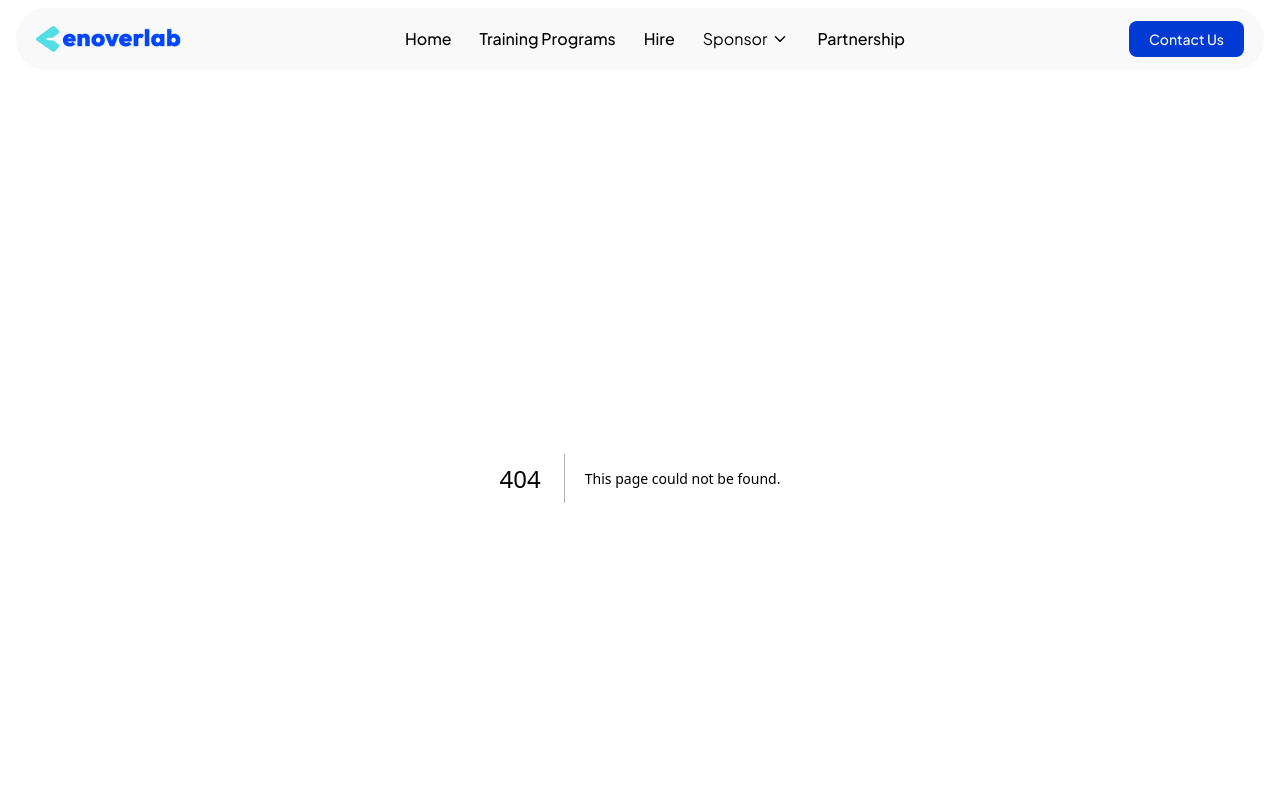
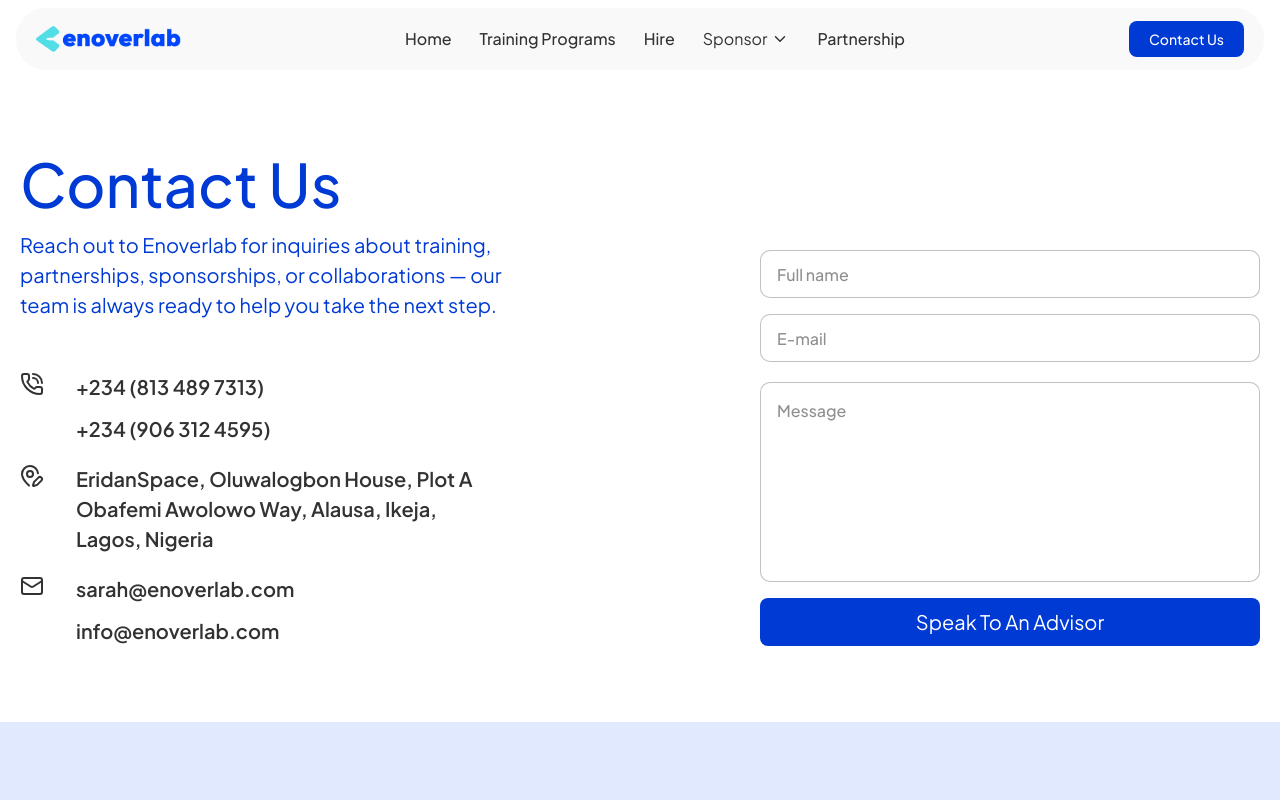
Before and after one commit to Fearless09/enoverlab_new, a Next.js app: page /contact_us in a window 1280 px wide. Before the commit this address had no page. Shown: the top 800 px of the page. Built offline with nearby package versions, Linux system fonts and the light colour scheme.

Commit message:
Contact and Waitlist Pages

```diff
--- a/src/app/(landingPage)/components/Cta.tsx
+++ b/src/app/(landingPage)/components/Cta.tsx
@@ -13,7 +13,11 @@ const CTA = () => {
             Build a partnership tailored just for you. Speak to an advisor
           </p>
 
-          <UiLink>Speak to an Advisor</UiLink>
+          <UiLink
+            href="../../training_programs/advisor"
+          >
+            Speak to an Advisor
+          </UiLink>
         </main>
 
         <main className="shrink-0 space-y-4">
--- /dev/null
+++ b/src/app/contact_us/page.tsx
@@ -0,0 +1,73 @@
+import { Button } from "@/components/ui/Button";
+import InputGroup from "@/components/ui/InputGroup";
+import TextAreaGroup from "@/components/ui/TextAreaGroup";
+import { LocationEdit, Mail, PhoneCallIcon } from "lucide-react";
+
+
+const ContactPage = () => {
+  return (
+    <>
+      <section className="wrapper my-19 flex justify-between gap-5">
+        <main className="w-full max-w-[720px] flex flex-col justify-between gap-13">
+          <div className="flex flex-col gap-4">
+            <h1 className="text-[#003AD4] text-6xl font-medium font-plus-jakarta-sans">Contact Us</h1>
+            <p className=" text-[#003AD4] text-wrap text-[20px] font-plus-jakarta-sans">
+              Reach out to Enoverlab for inquiries about training,<br /> partnerships,
+              sponsorships, or collaborations — our <br />team is always ready to help
+              you take the next step.
+            </p>
+          </div>
+          <div className="flex flex-col gap-5">
+            <div className="flex flex-row justify-start gap-8">
+              <PhoneCallIcon />
+              <div className="flex flex-col justify-between gap-3">
+                <p className="text-[20px] font-semibold font-poppins">+234 (813 489 7313)</p>
+                <p className="text-[20px] font-semibold font-poppins">+234 (906 312 4595)</p>
+              </div>
+            </div>
+            <div className="flex flex-row justify-start gap-8">
+              <LocationEdit />
+              <div className="flex flex-wrap">
+                <p className="text-[20px] font-semibold font-poppins">
+                  EridanSpace, Oluwalogbon House, Plot A
+                  <br />Obafemi Awolowo Way, Alausa, Ikeja,
+                  <br />Lagos, Nigeria
+                </p>
+              </div>
+            </div>
+            <div className="flex flex-row justify-start gap-8">
+              <Mail />
+              <div className="flex flex-col justify-between gap-3">
+                <p className="text-[20px] font-semibold font-poppins">sarah@enoverlab.com</p>
+                <p className="text-[20px] font-semibold font-poppins">info@enoverlab.com</p>
+              </div>
+            </div>
+          </div>
+        </main>
+
+        <main className="flex flex-col gap-4 flex-1 justify-end">
+          <InputGroup
+            id="Full Name"
+            required
+            placeholder="Full name"
+          />
+          <InputGroup
+            id="E-mail"
+            required
+            placeholder="E-mail"
+          />
+          <TextAreaGroup id="Message?" placeholder="Message" />
+          <Button
+            variant="primary"
+            size="md"
+            className="text-[20px] font-normal"
+          >
+            Speak  To An Advisor
+          </Button>
+        </main>
+      </section>
+    </>
+  );
+};
+
+export default ContactPage;
--- a/src/app/training_programs/components/Hero.tsx
+++ b/src/app/training_programs/components/Hero.tsx
@@ -16,8 +16,8 @@ const Hero = () => {
           </p>
           <UiLink
             variant="outline"
-            href="/contact-us"
-            className="font-[500]"
+            href="/contact_us"
+            className="font-medium"
           >
             Contact Us
           </UiLink>
--- a/src/app/training_programs/components/TrainingPrograms.tsx
+++ b/src/app/training_programs/components/TrainingPrograms.tsx
@@ -1,4 +1,5 @@
 import { Button } from "@/components/ui/Button";
+import UiLink from "@/components/ui/UiLink";
 import Image from "next/image";
 
 const TrainingPrograms = () =>{
@@ -83,13 +84,13 @@ const TrainingPrograms = () =>{
               If you’re interested in joining or participating in any of our training programs,
               please reach out to us through our Contact Us page.
             </p>
-            <Button
+            <UiLink
               variant="primary"
-              size="md"
-              className="text-[20px] font-[300]"
+              href="/contact_us"
+              className="font-medium"
             >
-              Contact us
-            </Button>
+              Contact Us
+            </UiLink>
           </div>
         </section>
       </>
```
